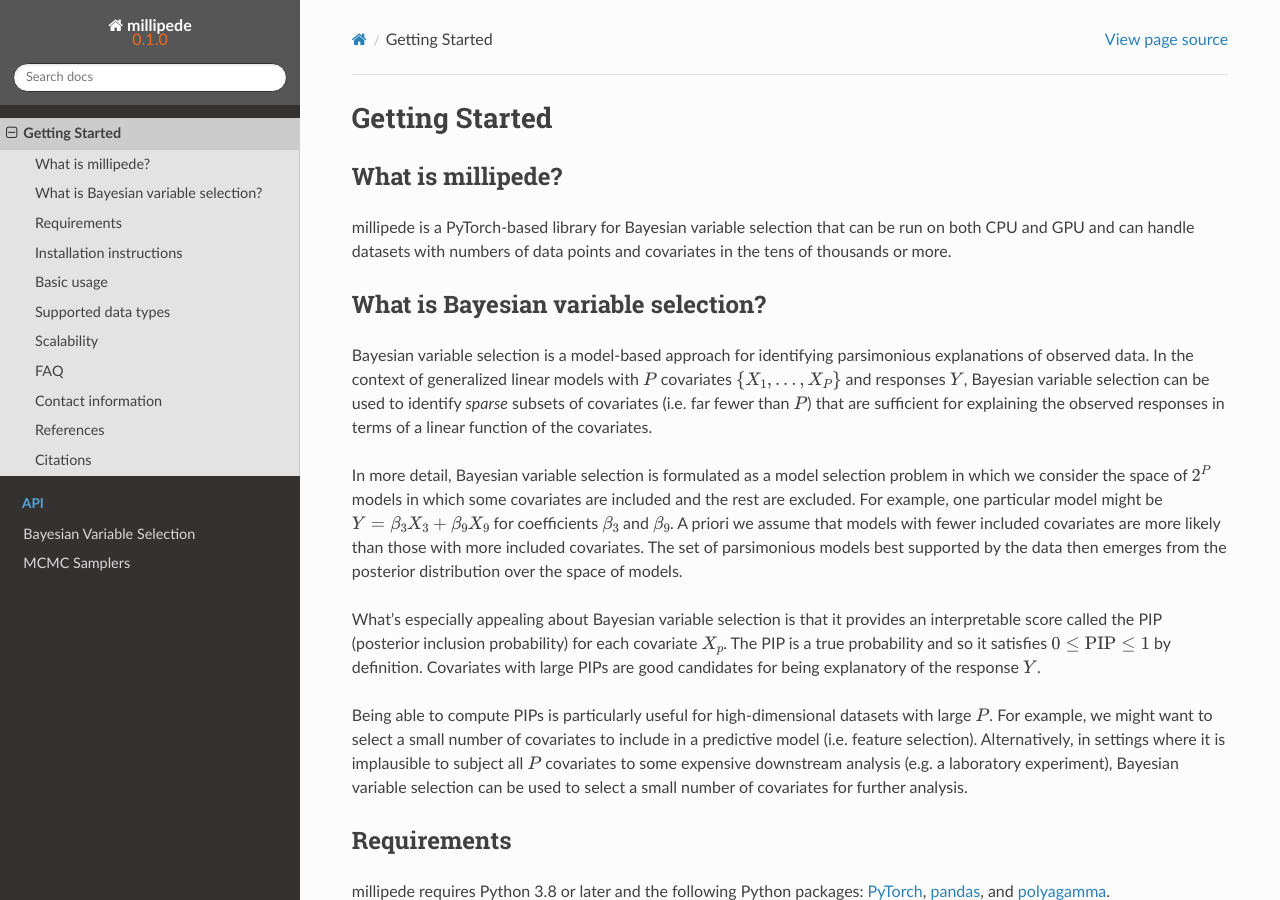
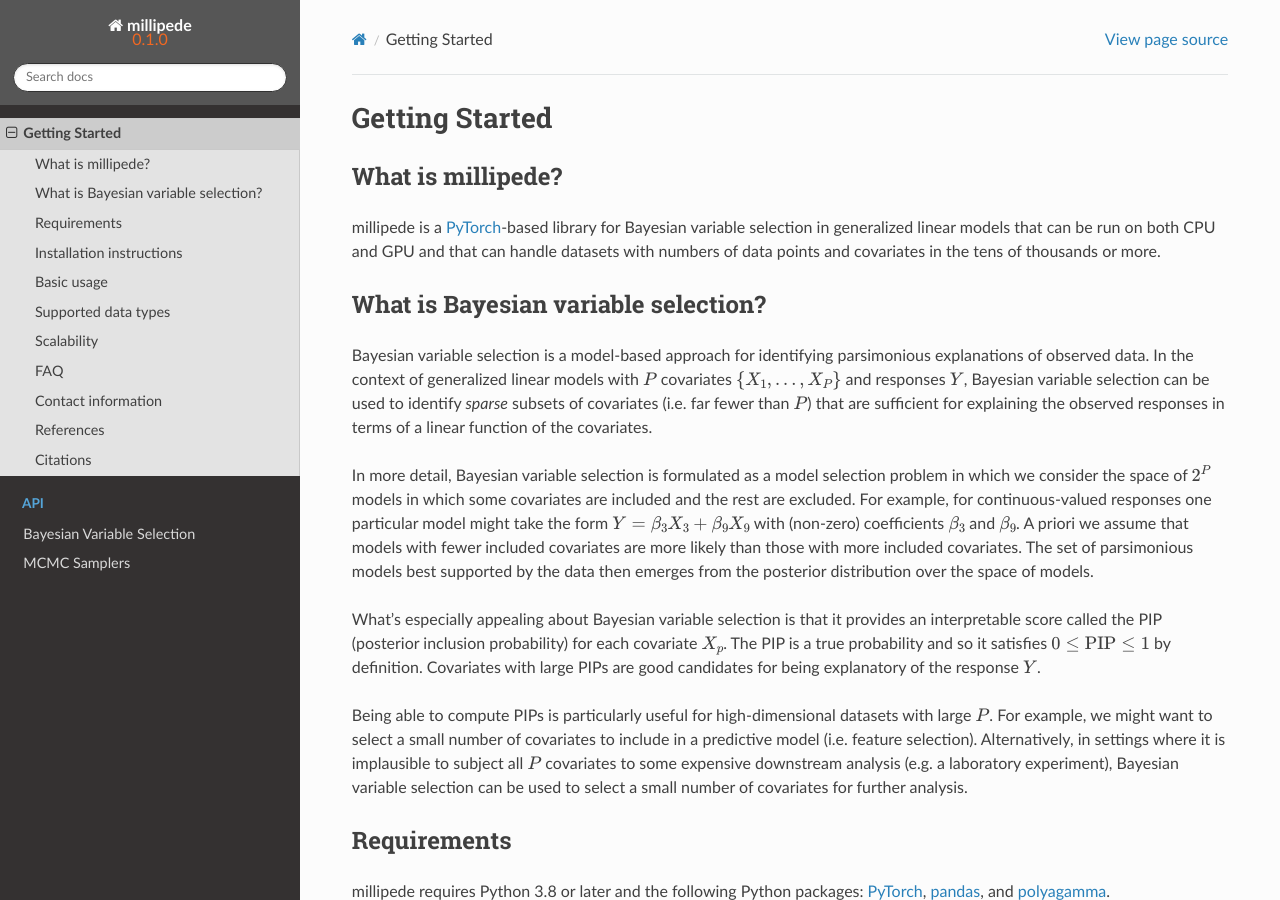
Before and after one commit to BasisResearch/millipede, a Sphinx documentation site: the page built from docs/source/getting_started.rst, in a window 1280 px wide and 900 px high. Built offline with Sphinx 7.4.7 and the Read the Docs theme 2.0.0, drawn with Linux system fonts in a browser that asks for light colours.

```diff
--- a/docs/source/getting_started.rst
+++ b/docs/source/getting_started.rst
@@ -4,8 +4,9 @@ Getting Started
 What is millipede?
 ------------------
 
-millipede is a PyTorch-based library for Bayesian variable selection that can be run on both CPU and GPU and
-can handle datasets with numbers of data points and covariates in the tens of thousands or more.
+millipede is a `PyTorch <https://pytorch.org/>`__-based library for Bayesian variable selection in generalized linear models
+that can be run on both CPU and GPU and that can handle datasets with numbers of data points and covariates
+in the tens of thousands or more.
 
 What is Bayesian variable selection?
 ------------------------------------
@@ -17,7 +18,8 @@ that are sufficient for explaining the observed responses in terms of a linear f
 
 In more detail, Bayesian variable selection is formulated as a model selection problem in which we consider
 the space of :math:`2^P` models in which some covariates are included and the rest are excluded.
-For example, one particular model might be :math:`Y = \beta_3 X_3 + \beta_9 X_9` for coefficients :math:`\beta_3` and :math:`\beta_9`.
+For example, for continuous-valued responses one particular model might take the form :math:`Y = \beta_3 X_3 + \beta_9 X_9`
+with (non-zero) coefficients :math:`\beta_3` and :math:`\beta_9`.
 A priori we assume that models with fewer included covariates are more likely than those with more included covariates.
 The set of parsimonious models best supported by the data then emerges from the posterior distribution over the space of models.
 
```
Also changed, not shown: README.md (+6 -3 lines).
